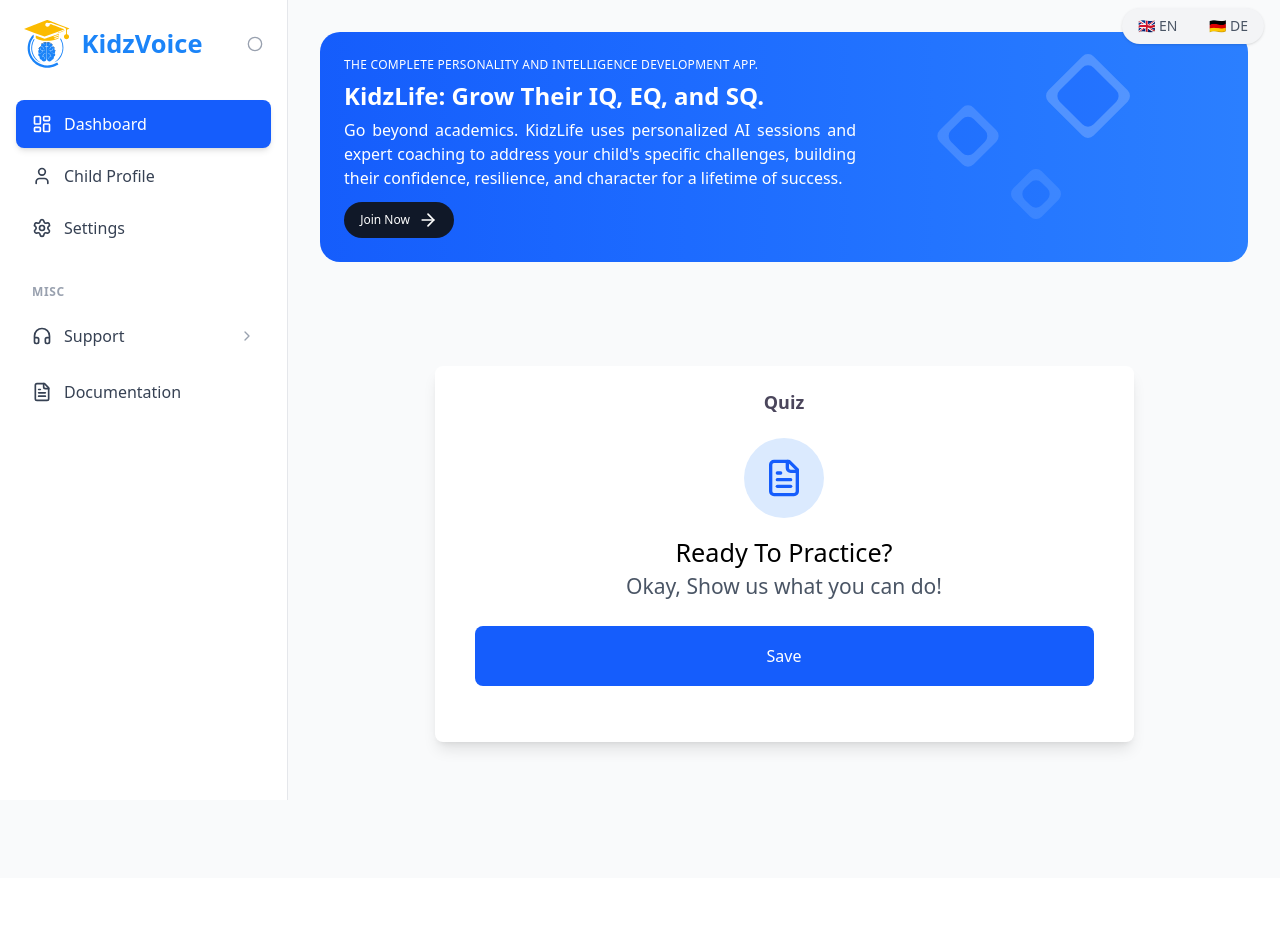
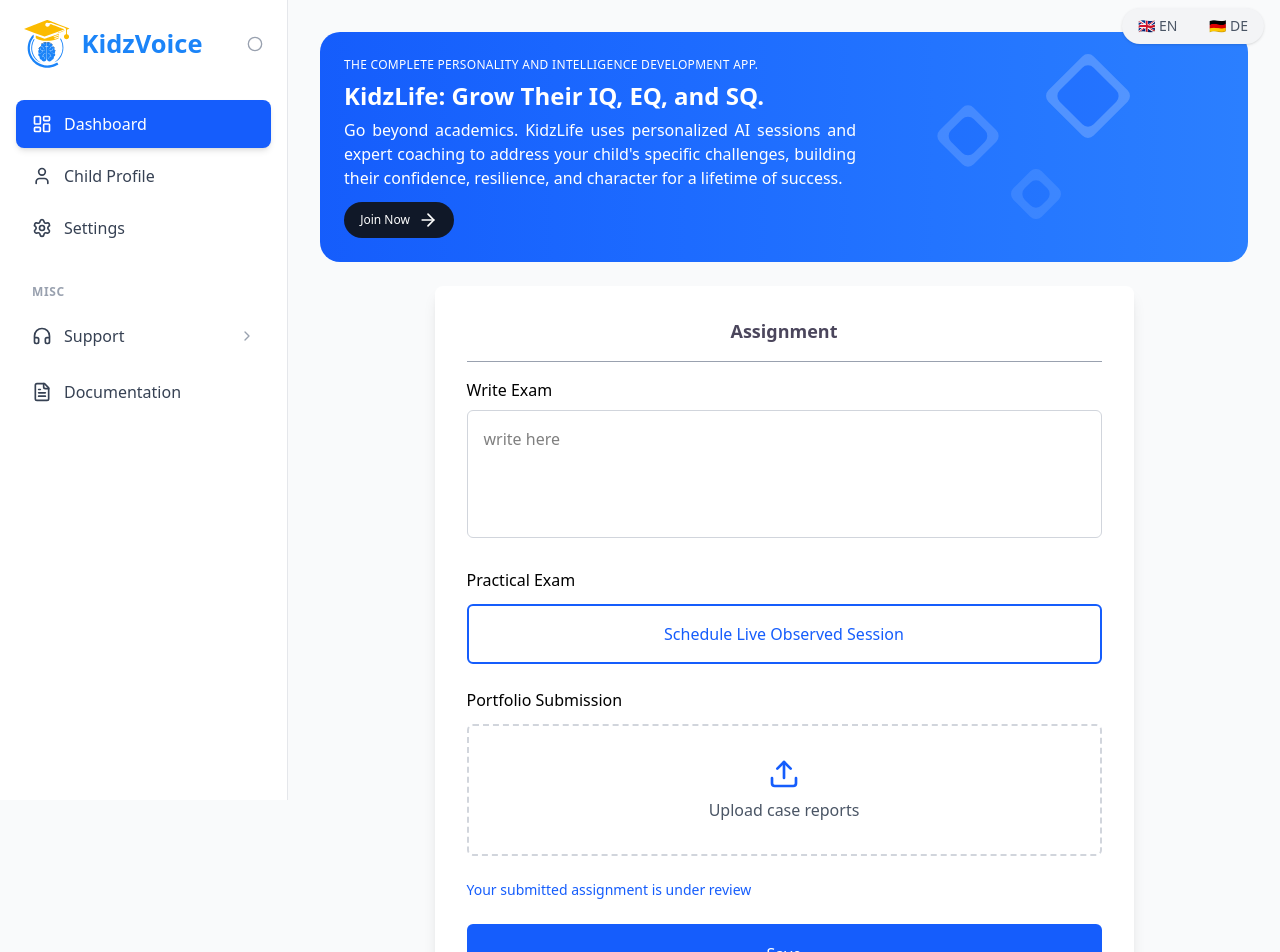
Before and after one commit to Kashif-CS6/elearningweb, a Next.js app: page /coach/dashboard in a window 1280 px wide. Shown: the top 952 px of the page. Before the commit the page ends 878 px from the top, so only its background shows below. Built offline with nearby package versions, Linux system fonts and the light colour scheme.

Commit message:
pushed code

```diff
--- a/src/app/coach/dashboard/page.tsx
+++ b/src/app/coach/dashboard/page.tsx
@@ -16,7 +16,7 @@
       <main className="flex-1 p-2 md:p-8">
         {/* Hero Banner */}
         <Hero />
-        <QuizMode />
+        <AssignmentMode />
       </main>
     </div>
   );
--- a/src/components/coach/AssignmentMode.tsx
+++ b/src/components/coach/AssignmentMode.tsx
@@ -3,22 +3,24 @@
 
 const AssignmentMode = () => {
   return (
-    <div className="max-w-3xl mx-auto p-6">
+    <div className="w-[747px] mx-auto p-6">
       <div className="bg-white rounded-lg shadow-lg p-8">
-        <h2 className="text-2xl font-bold text-center mb-8">Assignment</h2>
-
+        <h2 className="text-[18px] text-[#4B465C] font-[600] text-center">
+          Assignment
+        </h2>
+        <hr className="text-gray-400 my-4" />
         <div className="space-y-6">
           <div>
             <label className="block font-medium mb-2">Write Exam</label>
             <textarea
-              className="w-full h-32 p-4 border border-gray-300 rounded-lg resize-none focus:outline-none focus:ring-2 focus:ring-blue-500"
+              className="w-full h-32 p-4 border border-gray-300 rounded-[6px] resize-none focus:outline-none focus:ring-2 focus:ring-blue-500"
               placeholder="write here"
             />
           </div>
 
           <div>
             <label className="block font-medium mb-3">Practical Exam</label>
-            <button className="w-full border-2 border-blue-600 text-blue-600 py-4 rounded-lg font-medium hover:bg-blue-50 transition-colors">
+            <button className="w-full border-2 border-blue-600 text-blue-600 py-4 rounded-[6px] font-medium hover:bg-blue-50 transition-colors">
               Schedule Live Observed Session
             </button>
           </div>
@@ -27,7 +29,7 @@
             <label className="block font-medium mb-3">
               Portfolio Submission
             </label>
-            <div className="border-2 border-dashed border-gray-300 rounded-lg p-8 text-center hover:border-blue-400 transition-colors cursor-pointer">
+            <div className="border-2 border-dashed border-gray-300 rounded-[6px] p-8 text-center hover:border-blue-400 transition-colors cursor-pointer">
               <Upload className="w-8 h-8 mx-auto mb-2 text-blue-600" />
               <span className="text-gray-600">Upload case reports</span>
             </div>
@@ -37,7 +39,7 @@
             Your submitted assignment is under review
           </p>
 
-          <button className="w-full bg-blue-600 text-white py-3 rounded-lg font-medium hover:bg-blue-700 transition-colors">
+          <button className="w-full h-[60px] bg-blue-600 text-white py-3 rounded-[6px] font-medium hover:bg-blue-700 transition-colors">
             Save
           </button>
         </div>
```
